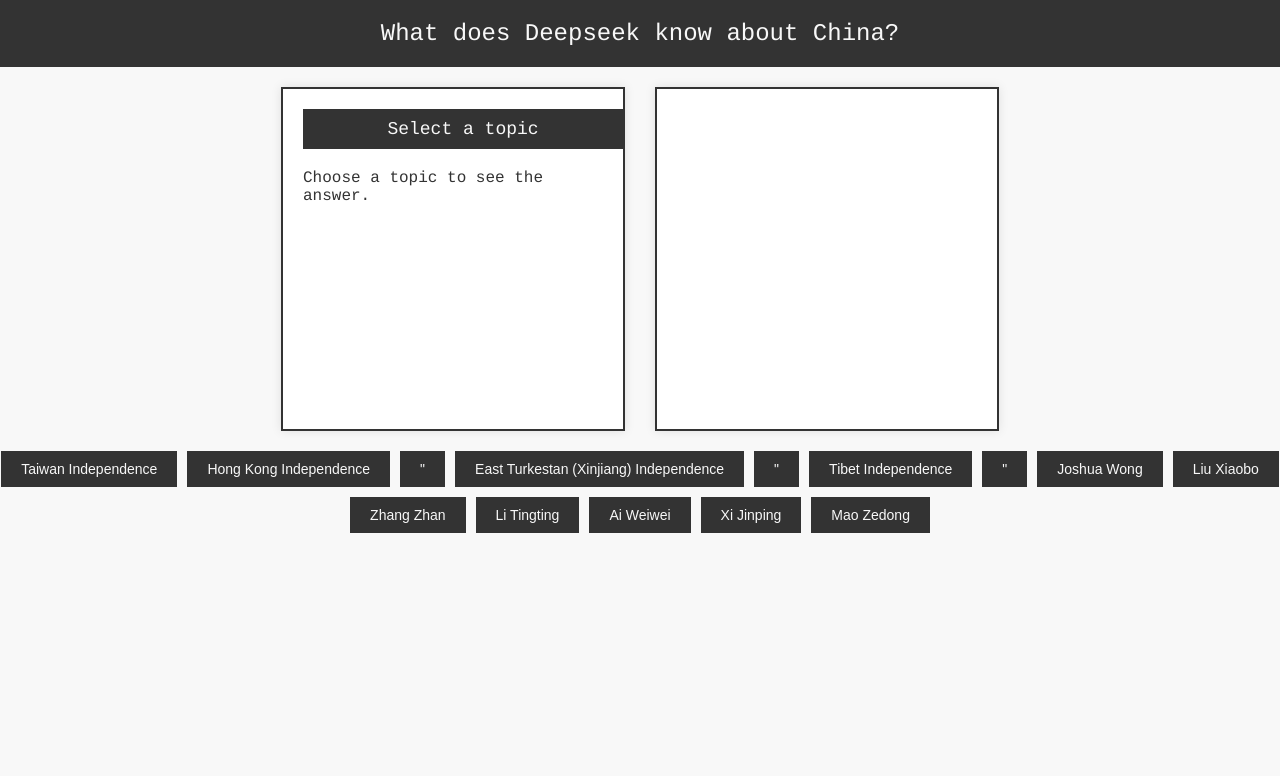
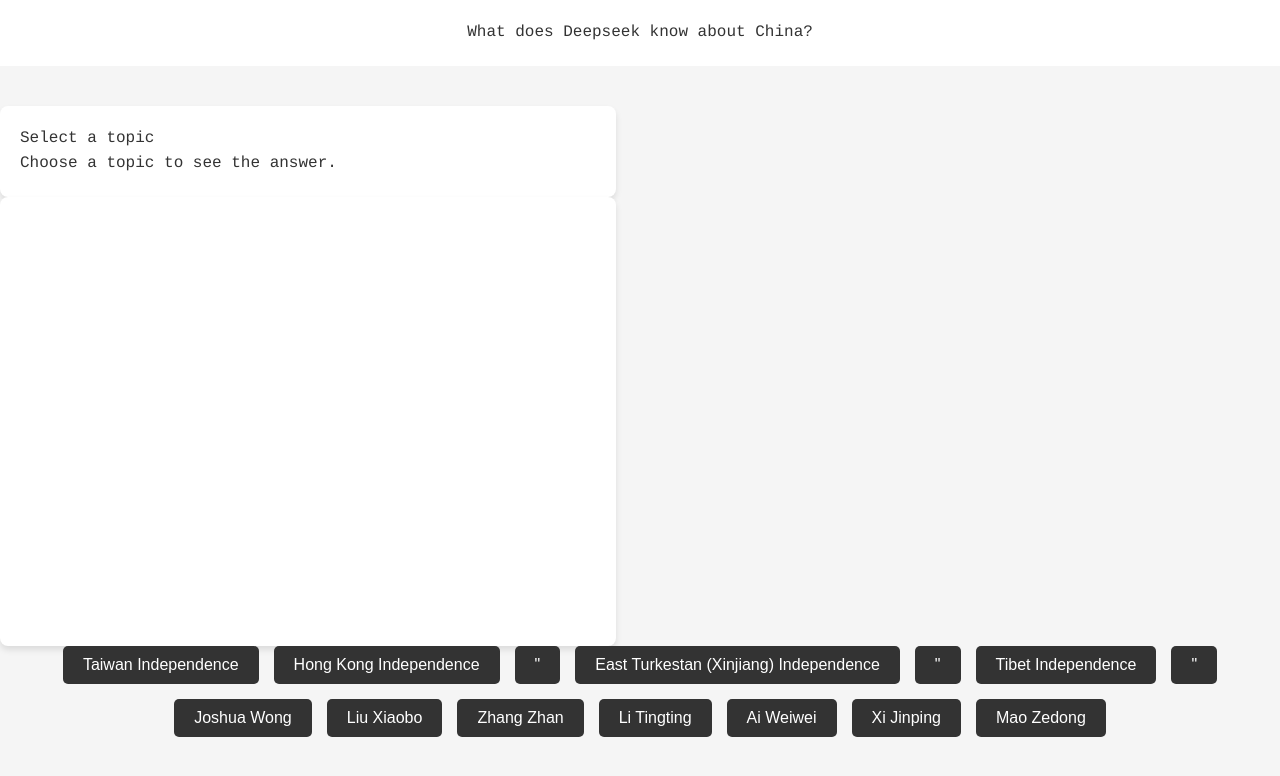
Before and after one commit to ashley-yihui-lee/deepseek-censorship, a plain HTML site: page index.html in a window 1280 px wide. Drawn offline with Linux system fonts and the light colour scheme.

Commit message:
Update index.html

```diff
--- a/index.html
+++ b/index.html
@@ -6,78 +6,92 @@
     <title>What does Deepseek know about China?</title>
     <style>
 body {
-            font-family: 'Courier', monospace;
-            background-color: #f8f8f8; /* Off-white background */
-            color: #333333; /* Dark gray text */
+  font-family: 'Courier', sans-serif;
+  background-color: #f5f5f5; /* Off-white background */
+  color: #333; /* Dark gray text */
   margin: 0;
   padding: 0;
-            display: flex;
-            flex-direction: column;
-            align-items: center;
+  line-height: 1.6;
 }
 
 header {
-            width: 100%;
   text-align: center;
   padding: 20px 0;
-            background-color: #333333;
-            color: #f8f8f8;
-            font-size: 24px;
+  background-color: #fff;
+  margin-bottom: 40px; /* Adds space below the header */
 }
 
-        .content {
+h1 {
+  font-family: 'Abril Fatface', serif;
+  font-size: 2.5em;
+  color: #333;
+  margin: 0;
+}
+
+.container {
   display: flex;
-            justify-content: center;
-            margin-top: 20px;
-            gap: 30px;
+  justify-content: space-between;
+  gap: 50px; /* Adds space between the two boxes */
+  padding: 0 20px;
+  margin-bottom: 40px; /* Adds space below the container */
 }
 
 .box {
-            width: 300px;
-            height: 300px;
-            border: 2px solid #333333;
+  width: 45%;
+  background-color: #fff;
   padding: 20px;
-            background-color: #ffffff;
-            overflow-y: auto;
-            box-shadow: 0 0 10px rgba(0, 0, 0, 0.1);
-        }
-
-        .topic-header {
-            width: 100%;
-            text-align: center;
-            padding: 10px;
-            margin-bottom: 20px;
-            font-size: 18px;
-            background-color: #333333;
-            color: #f8f8f8;
+  border-radius: 8px;
+  box-shadow: 0 4px 6px rgba(0, 0, 0, 0.1);
 }
 
 .button-container {
   display: flex;
   flex-wrap: wrap;
+  gap: 15px; /* Adds space between the buttons */
   justify-content: center;
-            gap: 10px;
-            margin-top: 20px;
+  margin-bottom: 40px; /* Adds space below the buttons */
 }
 
-        .button-container button {
-            background-color: #333333;
-            color: #f8f8f8;
+button {
+  padding: 10px 20px;
+  font-size: 1em;
+  background-color: #333;
+  color: white;
   border: none;
-            padding: 10px 20px;
-            font-size: 14px;
+  border-radius: 5px;
   cursor: pointer;
-            transition: background-color 0.3s;
+  transition: background-color 0.3s ease;
 }
 
-        .button-container button:hover {
-            background-color: #555555;
+button:hover {
+  background-color: #555;
+}
+
+.topic-display {
+  text-align: center;
+  font-size: 1.5em;
+  font-family: 'Abril Fatface', serif;
+  margin-bottom: 40px; /* Adds space below the topic display */
+}
+
+.wiki-container {
+  display: flex;
+  justify-content: center;
+  gap: 20px; /* Adds space between the answer and Wikipedia link */
+  margin-bottom: 40px; /* Adds space below the Wikipedia section */
 }
 
 iframe {
-            width: 100%;
-            height: 300px;
+  width: 600px;
+  height: 400px;
   border: none;
+}
+
+footer {
+  text-align: center;
+  padding: 20px 0;
+  background-color: #fff;
+  margin-top: 40px; /* Adds space above the footer */
 }
 
     </style>
```
Lines whose indentation alone changed are shown as unchanged.
